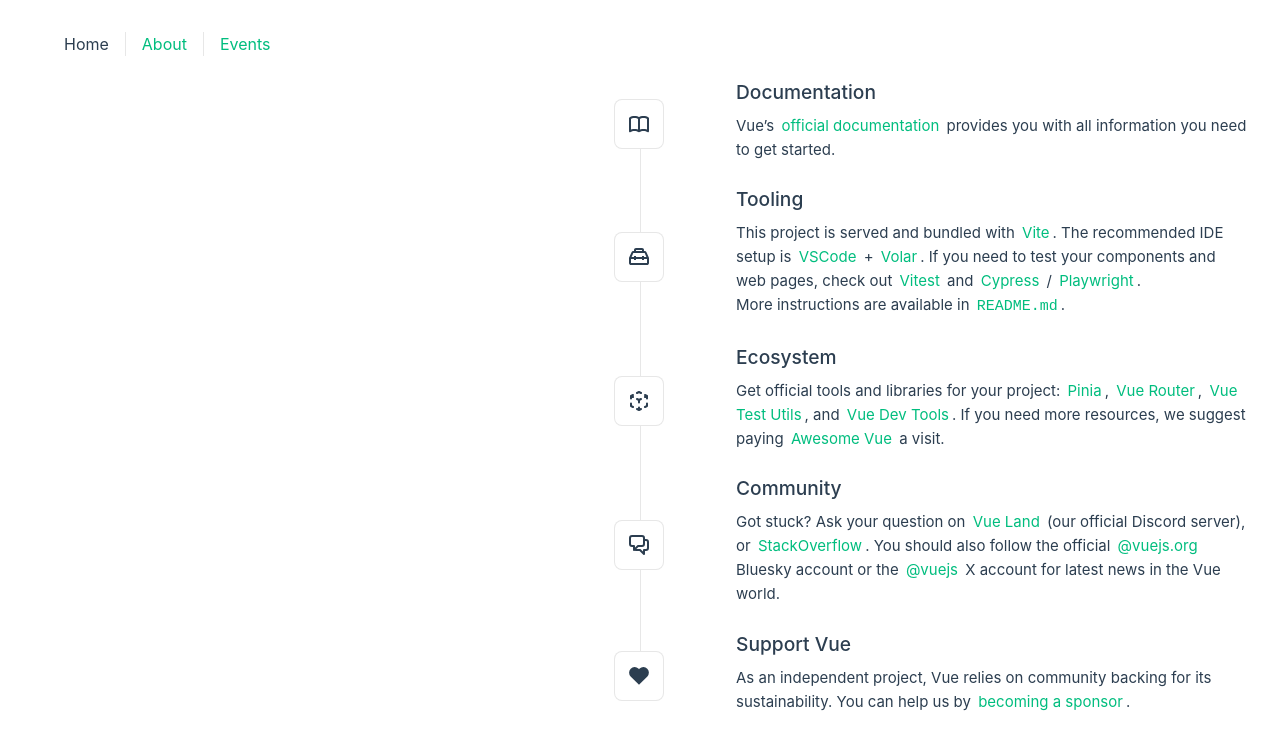
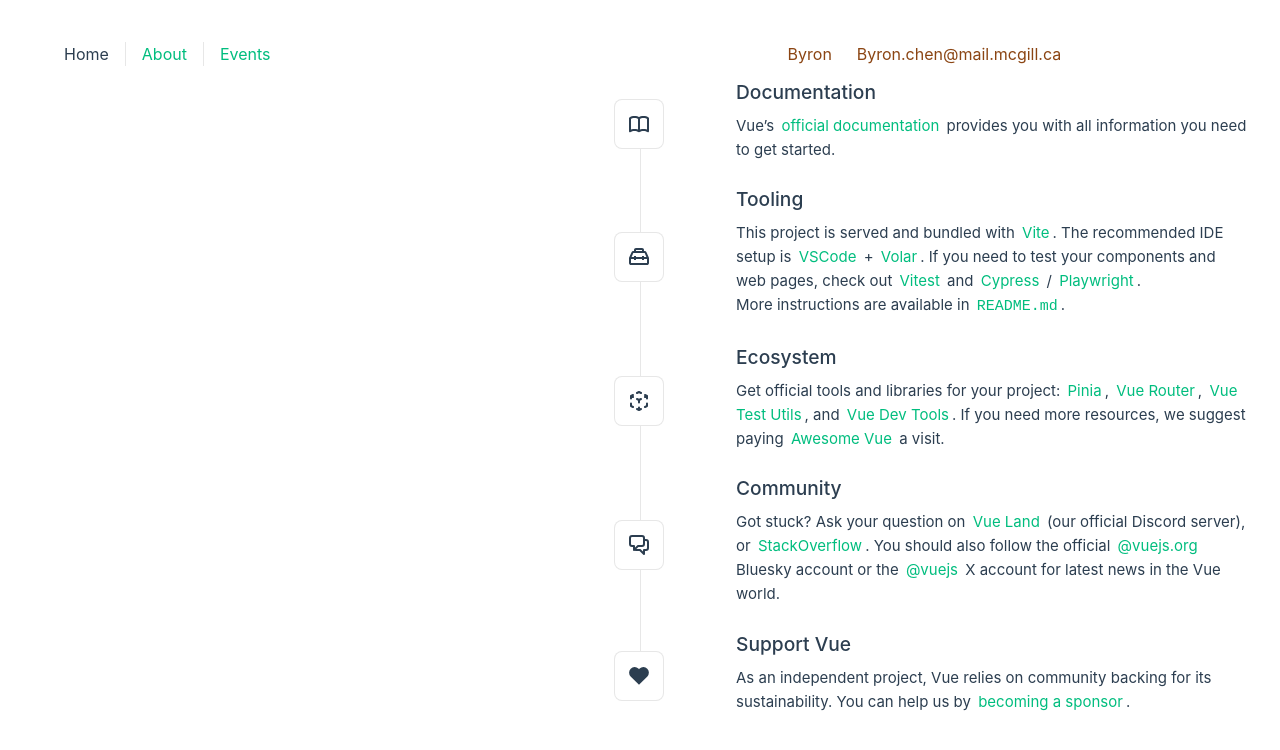
Before and after one commit to McGill-ECSE321-Winter2025/eventregistration, a Vue app in the folder EventRegistration-Frontend/: page / in a window 1280 px wide. Shown: the top 750 px of the page. Built offline with nearby package versions, Linux system fonts and the light colour scheme.

Commit message:
feat: UserProfile.vue component

```diff
--- a/EventRegistration-Frontend/src/App.vue
+++ b/EventRegistration-Frontend/src/App.vue
@@ -1,15 +1,23 @@
 <script setup>
 import { RouterLink, RouterView } from 'vue-router'
 import HelloWorld from './components/HelloWorld.vue'
+import UserProfile from "@/components/UserProfile.vue";
+
+const username = "Byron";
+const userEmail = "Byron.chen@mail.mcgill.ca";
+
 </script>
 
 <template>
   <header>
     <!-- The navigation bar -->
     <nav>
-      <RouterLink to="/">Home</RouterLink>
-      <RouterLink to="/about">About</RouterLink>
-      <RouterLink to="/events">Events</RouterLink>
+      <div>
+        <RouterLink to="/">Home</RouterLink>
+        <RouterLink to="/about">About</RouterLink>
+        <RouterLink to="/events">Events</RouterLink>
+      </div>
+      <UserProfile :username="username" :userEmail="userEmail"></UserProfile>
     </nav>
   </header>
 
@@ -29,11 +37,12 @@
   position: fixed; /* Keeps it at the top even when scrolling */
   align-items: center; /* Align items vertically */
   top: 0;
-  width: 80%;
+  width: 78%;
   font-size: 12px;
   text-align: center;
   margin-top: 2rem; /* Pushes it down from the top with rem as the unit meaning it's relative to the font size of the root element */
   z-index: 1000; /* Ensures it stays above other elements */
+  justify-content: space-between;
 }
 
 nav a.router-link-exact-active {
--- /dev/null
+++ b/EventRegistration-Frontend/src/components/UserProfile.vue
@@ -0,0 +1,27 @@
+<script setup>
+
+const props = defineProps( {
+  username: String,
+  userEmail: String,
+});
+
+</script>
+
+<template>
+  <div class="user-profile">
+    <p id="user-name"> {{ username }} </p>
+    <p id="user-email"> {{ userEmail }} </p>
+  </div>
+</template>
+
+<style scoped>
+
+.user-profile {
+  display: flex;
+  flex-direction: row;
+  padding: 10px;
+  gap: 10%;
+  color: saddlebrown;
+}
+
+</style>
```
